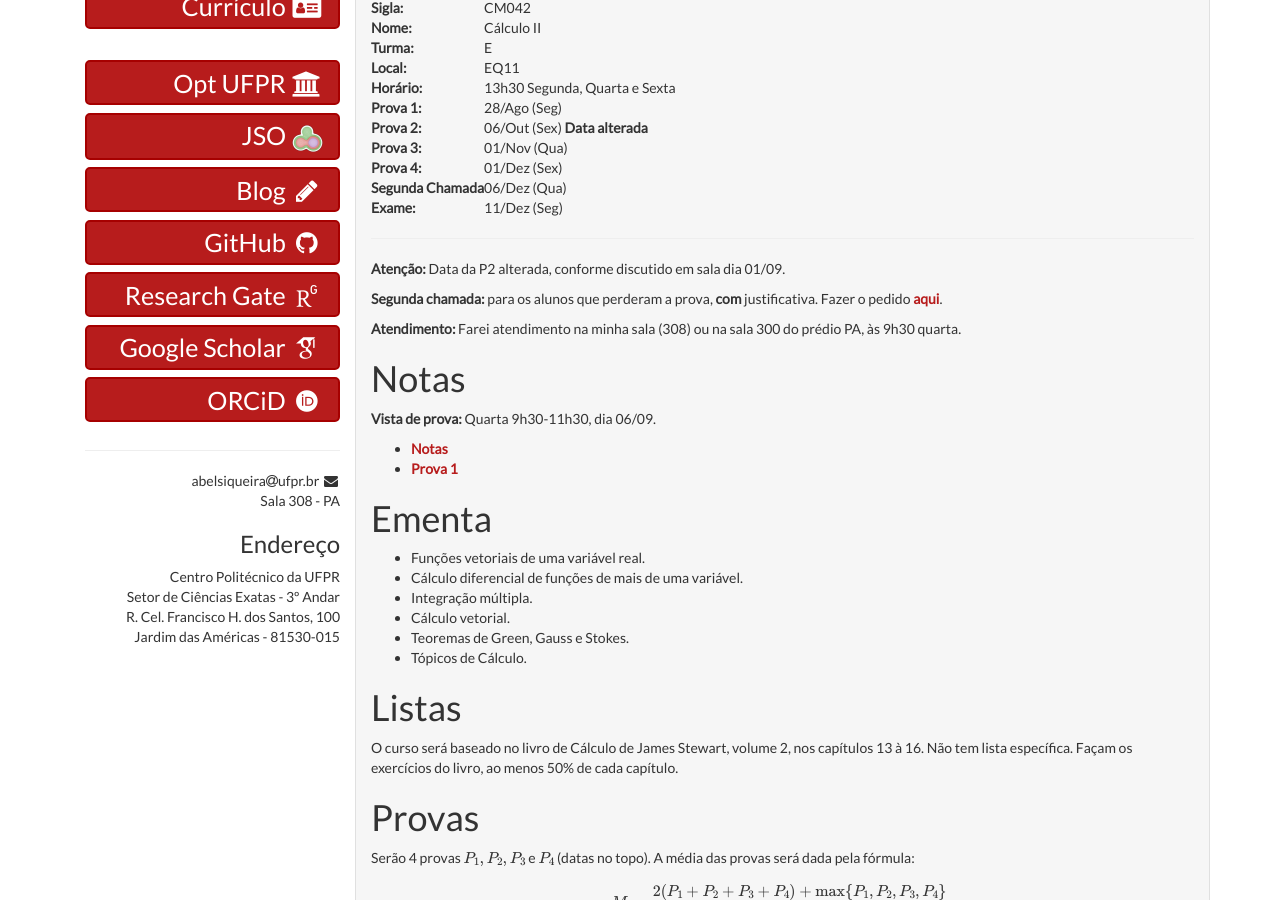
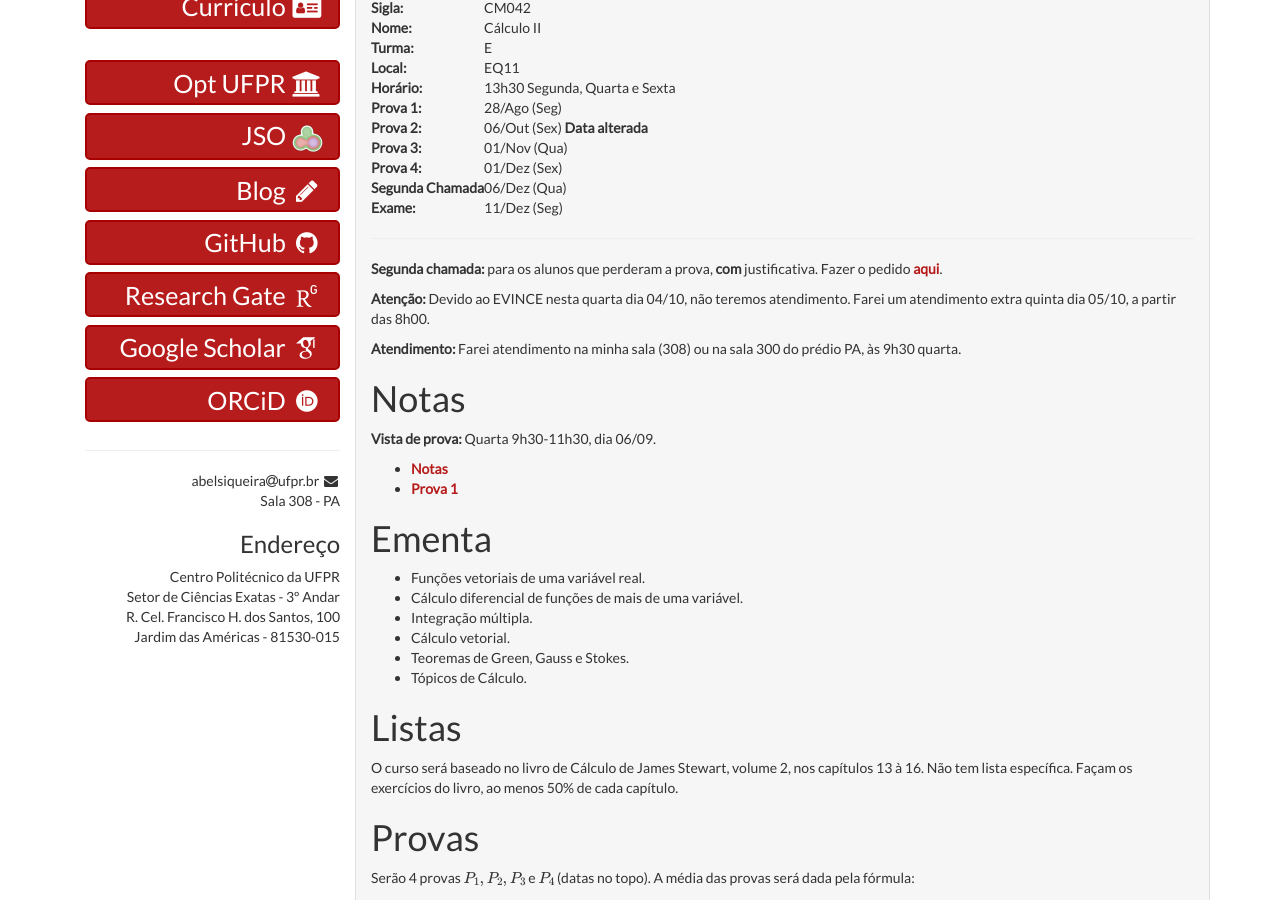
Before and after one commit to abelsiqueira/abelsiqueira.github.io-old, a Jekyll site: the page built from disciplinas/cm042-2017s2.md, in a window 1280 px wide and 900 px high, scrolled down 305 px. Built offline with Jekyll 4.4.1, drawn with Linux system fonts in a browser that asks for light colours; some web fonts are replaced; formulas are drawn with MathJax 3.

Commit message:
Aviso de cm042

```diff
--- a/disciplinas/cm042-2017s2.md
+++ b/disciplinas/cm042-2017s2.md
@@ -22,10 +22,11 @@ tag:        2017s2
 
 ---
 
-**Atenção:** Data da P2 alterada, conforme discutido em sala dia 01/09.
-
 **Segunda chamada:** para os alunos que perderam a prova, **com** justificativa.
 Fazer o pedido [aqui](http://www.mat.ufpr.br/departamento/documentos.html).
+
+**Atenção:** Devido ao EVINCE nesta quarta dia 04/10, não teremos atendimento.
+Farei um atendimento extra quinta dia 05/10, a partir das 8h00.
 
 **Atendimento:** Farei atendimento na minha sala (308) ou na sala 300 do prédio
 PA, às 9h30 quarta.
```
